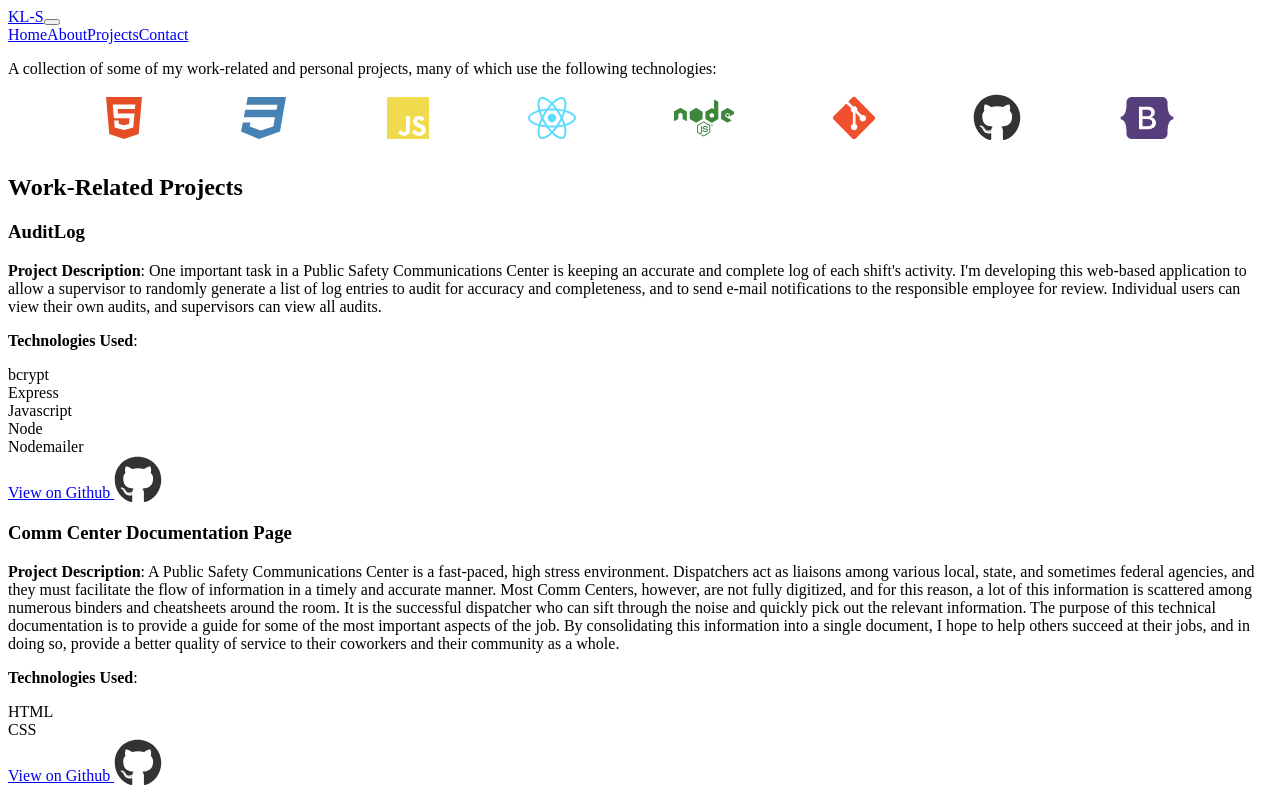
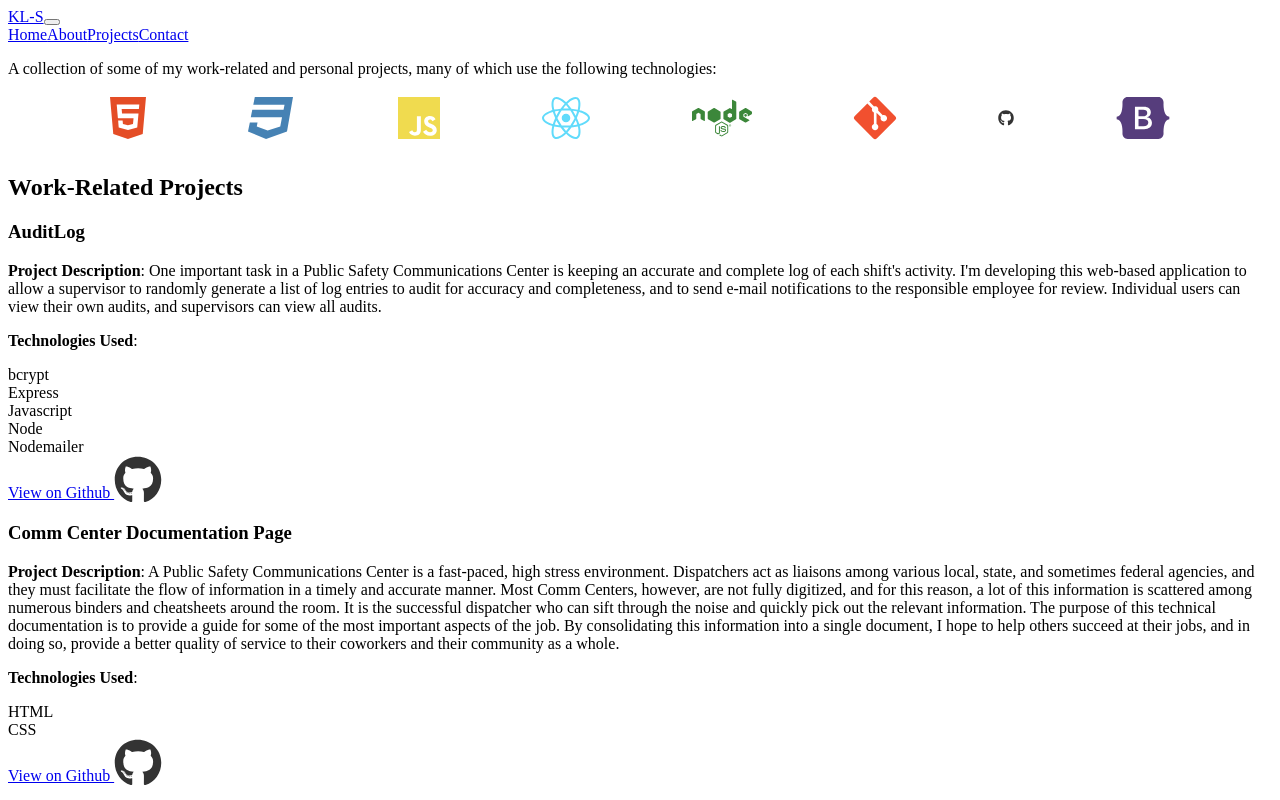
Before and after one commit to kls-89/kls-portfolio, a Next.js app: page /projects in a window 1280 px wide. Shown: the top 800 px of the page. Built offline with nearby package versions, Linux system fonts and the light colour scheme.

Commit message:
Tweak sizing of GitHub icon in button

```diff
--- a/components/TechIcons.js
+++ b/components/TechIcons.js
@@ -57,7 +57,7 @@ const TechIcons = () => {
             width="3em"
             size="3x"
           />
-          <FontAwesomeIcon icon={faGithub} color="#333" width="3em" size="3x" />
+          <FontAwesomeIcon icon={faGithub} color="#333" width="1em" size="1x" />
           <FontAwesomeIcon
             icon={faBootstrap}
             color="#563d7c"
```
